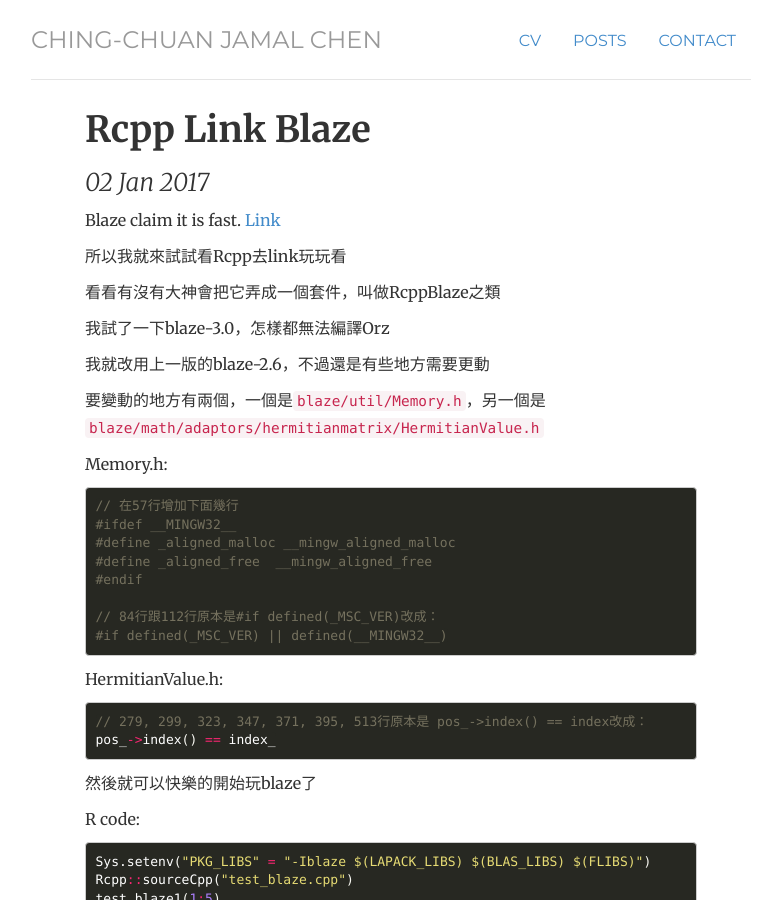
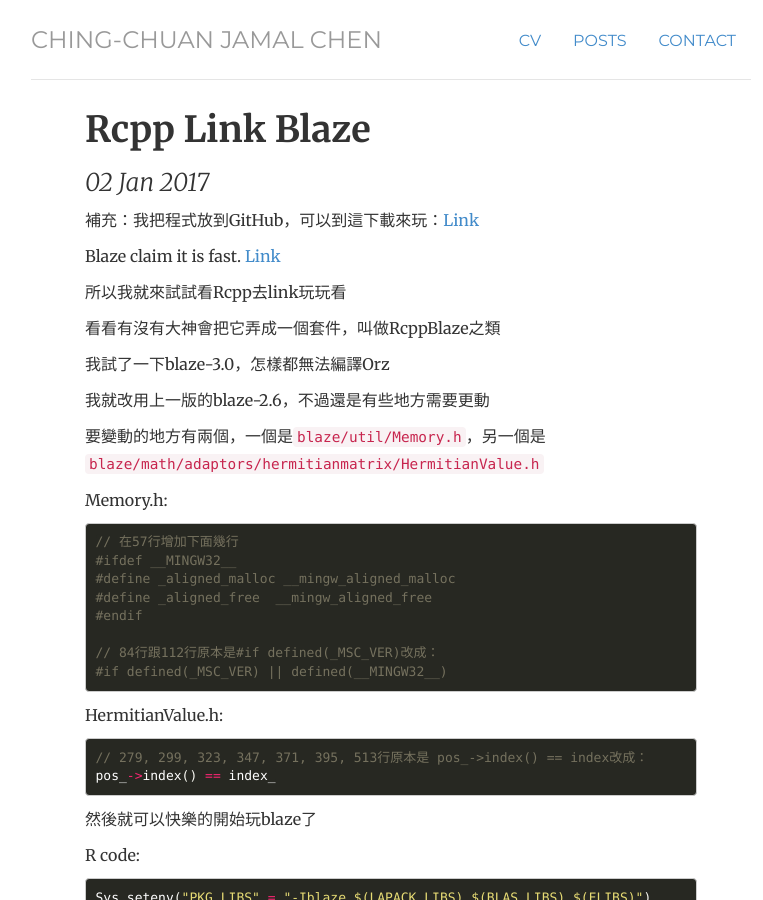
Before and after one commit to chengyucatch/chingchuan-chen.github.com, a Jekyll site: the page built from _posts/2017-01-02-Rcpp-link-blaze.md, in a window 1280 px wide and 900 px high. Shown: the whole window, without its empty margins (249-1012 px from the left). Built offline with Jekyll 4.4.1, drawn with Linux system fonts in a browser that asks for light colours; comment, search, counter and statistics services are not loaded.

Commit message:
update
Signed-off-by: ChingChuan Chen <zw12356@gmail.com>

```diff
--- a/_posts/2017-01-02-Rcpp-link-blaze.md
+++ b/_posts/2017-01-02-Rcpp-link-blaze.md
@@ -2,6 +2,8 @@
 layout: post
 title: "Rcpp Link Blaze"
 ---
+
+補充：我把程式放到GitHub，可以到這下載來玩：[Link](https://github.com/ChingChuan-Chen/rcpp_link_blaze)
 
 Blaze claim it is fast. [Link](https://bitbucket.org/blaze-lib/blaze/wiki/Benchmarks)
 
```
